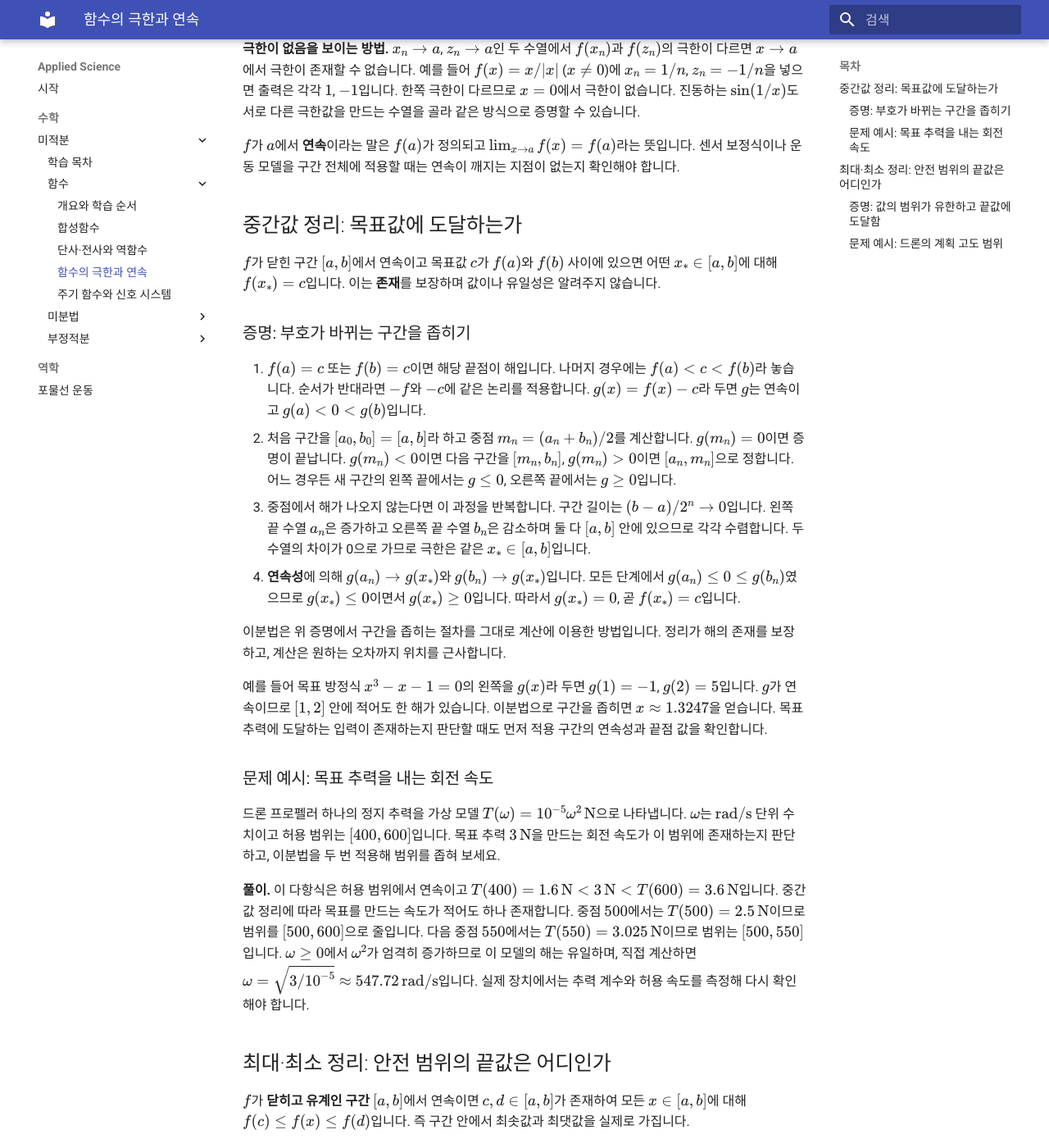
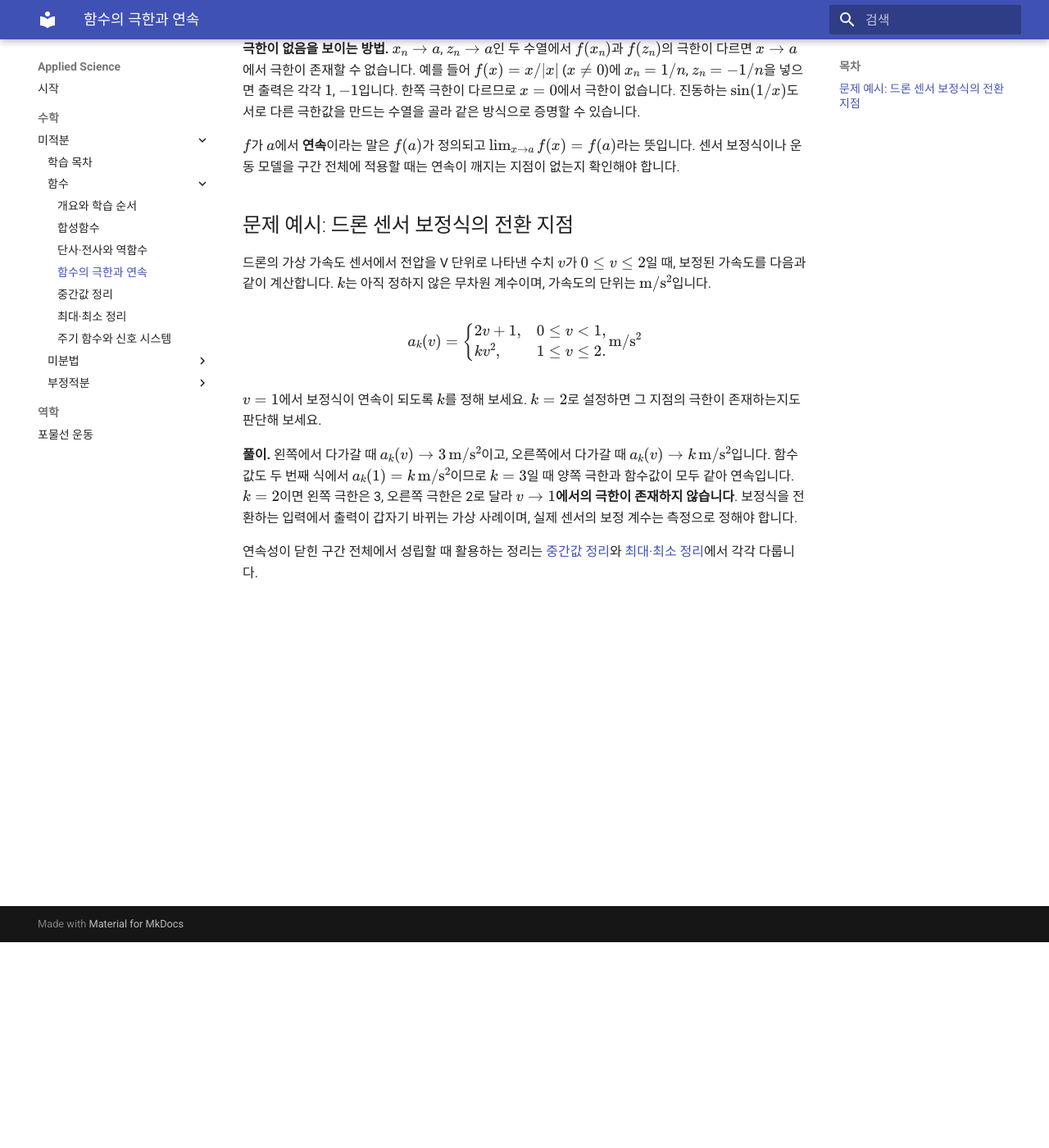
Before and after one commit to koosco/applied-science, an MkDocs documentation site: the page built from docs/mathematics/calculus/functions/limits-and-continuity.md, in a window 1280 px wide and 1400 px high, scrolled down 251 px. Shown: the whole window at 82% size. Built offline with MkDocs 1.6.1 and Material for MkDocs 9.7.7, drawn with Linux system fonts in a browser that asks for light colours; some of the changed text lies outside the part shown.

Commit message:
Split continuity theorems into separate calculus pages

```diff
--- a/docs/mathematics/calculus/functions/limits-and-continuity.md
+++ b/docs/mathematics/calculus/functions/limits-and-continuity.md
@@ -6,54 +6,21 @@
 
 $f$가 $a$에서 **연속**이라는 말은 $f(a)$가 정의되고 $\lim_{x\to a}f(x)=f(a)$라는 뜻입니다. 센서 보정식이나 운동 모델을 구간 전체에 적용할 때는 연속이 깨지는 지점이 없는지 확인해야 합니다.
 
-## 중간값 정리: 목표값에 도달하는가
+## 문제 예시: 드론 센서 보정식의 전환 지점
 
-$f$가 닫힌 구간 $[a,b]$에서 연속이고 목표값 $c$가 $f(a)$와 $f(b)$ 사이에 있으면 어떤 $x_*\in[a,b]$에 대해 $f(x_*)=c$입니다. 이는 **존재**를 보장하며 값이나 유일성은 알려주지 않습니다.
+드론의 가상 가속도 센서에서 전압을 V 단위로 나타낸 수치 $v$가 $0\le v\le2$일 때, 보정된 가속도를 다음과 같이 계산합니다. $k$는 아직 정하지 않은 무차원 계수이며, 가속도의 단위는 $\mathrm{m/s^2}$입니다.
 
-### 증명: 부호가 바뀌는 구간을 좁히기
+\[
+a_k(v)=
+\begin{cases}
+2v+1,&0\le v<1,\\
+kv^2,&1\le v\le2.
+\end{cases}\,\mathrm{m/s^2}
+\]
 
-1. $f(a)=c$ 또는 $f(b)=c$이면 해당 끝점이 해입니다. 나머지 경우에는 $f(a)<c<f(b)$라 놓습니다. 순서가 반대라면 $-f$와 $-c$에 같은 논리를 적용합니다. $g(x)=f(x)-c$라 두면 $g$는 연속이고 $g(a)<0<g(b)$입니다.
-2. 처음 구간을 $[a_0,b_0]=[a,b]$라 하고 중점 $m_n=(a_n+b_n)/2$를 계산합니다. $g(m_n)=0$이면 증명이 끝납니다. $g(m_n)<0$이면 다음 구간을 $[m_n,b_n]$, $g(m_n)>0$이면 $[a_n,m_n]$으로 정합니다. 어느 경우든 새 구간의 왼쪽 끝에서는 $g\le0$, 오른쪽 끝에서는 $g\ge0$입니다.
-3. 중점에서 해가 나오지 않는다면 이 과정을 반복합니다. 구간 길이는 $(b-a)/2^n\to0$입니다. 왼쪽 끝 수열 $a_n$은 증가하고 오른쪽 끝 수열 $b_n$은 감소하며 둘 다 $[a,b]$ 안에 있으므로 각각 수렴합니다. 두 수열의 차이가 0으로 가므로 극한은 같은 $x_*\in[a,b]$입니다.
-4. **연속성**에 의해 $g(a_n)\to g(x_*)$와 $g(b_n)\to g(x_*)$입니다. 모든 단계에서 $g(a_n)\le0\le g(b_n)$였으므로 $g(x_*)\le0$이면서 $g(x_*)\ge0$입니다. 따라서 $g(x_*)=0$, 곧 $f(x_*)=c$입니다.
+$v=1$에서 보정식이 연속이 되도록 $k$를 정해 보세요. $k=2$로 설정하면 그 지점의 극한이 존재하는지도 판단해 보세요.
 
-이분법은 위 증명에서 구간을 좁히는 절차를 그대로 계산에 이용한 방법입니다. 정리가 해의 존재를 보장하고, 계산은 원하는 오차까지 위치를 근사합니다.
-
-예를 들어 목표 방정식 $x^3-x-1=0$의 왼쪽을 $g(x)$라 두면 $g(1)=-1$, $g(2)=5$입니다. $g$가 연속이므로 $[1,2]$ 안에 적어도 한 해가 있습니다. 이분법으로 구간을 좁히면 $x\approx1.3247$을 얻습니다. 목표 추력에 도달하는 입력이 존재하는지 판단할 때도 먼저 적용 구간의 연속성과 끝점 값을 확인합니다.
-
-### 문제 예시: 목표 추력을 내는 회전 속도
-
-드론 프로펠러 하나의 정지 추력을 가상 모델 $T(\omega)=10^{-5}\omega^2\,\mathrm N$으로 나타냅니다. $\omega$는 $\mathrm{rad/s}$ 단위 수치이고 허용 범위는 $[400,600]$입니다. 목표 추력 $3\,\mathrm N$을 만드는 회전 속도가 이 범위에 존재하는지 판단하고, 이분법을 두 번 적용해 범위를 좁혀 보세요.
-
-**풀이.** 이 다항식은 허용 범위에서 연속이고 $T(400)=1.6\,\mathrm N<3\,\mathrm N<T(600)=3.6\,\mathrm N$입니다. 중간값 정리에 따라 목표를 만드는 속도가 적어도 하나 존재합니다. 중점 $500$에서는 $T(500)=2.5\,\mathrm N$이므로 범위를 $[500,600]$으로 줄입니다. 다음 중점 $550$에서는 $T(550)=3.025\,\mathrm N$이므로 범위는 $[500,550]$입니다. $\omega\ge0$에서 $\omega^2$가 엄격히 증가하므로 이 모델의 해는 유일하며, 직접 계산하면 $\omega=\sqrt{3/10^{-5}}\approx547.72\,\mathrm{rad/s}$입니다. 실제 장치에서는 추력 계수와 허용 속도를 측정해 다시 확인해야 합니다.
+**풀이.** 왼쪽에서 다가갈 때 $a_k(v)\to3\,\mathrm{m/s^2}$이고, 오른쪽에서 다가갈 때 $a_k(v)\to k\,\mathrm{m/s^2}$입니다. 함수값도 두 번째 식에서 $a_k(1)=k\,\mathrm{m/s^2}$이므로 $k=3$일 때 양쪽 극한과 함수값이 모두 같아 연속입니다. $k=2$이면 왼쪽 극한은 3, 오른쪽 극한은 2로 달라 **$v\to1$에서의 극한이 존재하지 않습니다**. 보정식을 전환하는 입력에서 출력이 갑자기 바뀌는 가상 사례이며, 실제 센서의 보정 계수는 측정으로 정해야 합니다.
 
 <a id="extreme-value"></a>
-## 최대·최소 정리: 안전 범위의 끝값은 어디인가
-
-$f$가 **닫히고 유계인 구간** $[a,b]$에서 연속이면 $c,d\in[a,b]$가 존재하여 모든 $x\in[a,b]$에 대해 $f(c)\le f(x)\le f(d)$입니다. 즉 구간 안에서 최솟값과 최댓값을 실제로 가집니다.
-
-### 증명: 값의 범위가 유한하고 끝값에 도달함
-
-1. 먼저 함수값이 **유계**임을 보입니다. 위로 유계가 아니라면 각 자연수 $n$에 대해 $f(x_n)>n$인 $x_n\in[a,b]$를 고를 수 있습니다. 닫히고 유계인 구간 안의 수열에는 $x_{n_k}\to x_*\in[a,b]$인 부분수열이 있습니다. 연속성에 따르면 $f(x_{n_k})\to f(x_*)$인데, 왼쪽 값은 무한히 커져야 하므로 모순입니다. 아래로 유계인 것도 같은 방식으로 보입니다.
-2. 함수값 집합의 유한한 상한을 $M=\sup\{f(x):x\in[a,b]\}$라 둡니다. 상한의 정의에 따라 매 $n$마다 $M-1/n<f(x_n)\le M$인 $x_n\in[a,b]$를 고를 수 있습니다. 이 점들의 부분수열이 어떤 $d\in[a,b]$로 수렴합니다.
-3. 두 부등식의 양끝이 모두 $M$으로 가므로 $f(x_{n_k})\to M$입니다. 동시에 연속성에 의해 $f(x_{n_k})\to f(d)$이므로 $f(d)=M$입니다. 하한 $m=\inf\{f(x):x\in[a,b]\}$에도 같은 절차를 적용하면 어떤 $c\in[a,b]$에서 $f(c)=m$을 얻습니다.
-
-**닫히고 유계인 구간**이므로 선택한 점들의 수렴 부분수열이 구간 안에 남고, **연속성**이 있으므로 함수값의 극한을 해당 점의 함수값으로 옮길 수 있습니다. 두 조건이 증명에서 각각 필요한 지점입니다.
-
-예를 들어 $f(x)=-(x-2)^2+3$을 $[0,4]$에서 평가하면 $f(2)=3$이 최댓값이고 $f(0)=f(4)=-1$이 최솟값입니다. 정리는 극값의 존재만 보장하므로 실제 위치는 [도함수의 임계점과 구간 끝점](../differentiation/extrema.md)을 계산해 찾아야 합니다. 열린 구간에서는 끝값을 향해 다가가기만 하고 도달하지 않을 수 있습니다.
-
-### 문제 예시: 드론의 계획 고도 범위
-
-드론의 4초짜리 시험 비행에서 계획 고도를 $h(t)=10+t^3-6t^2+9t\,\mathrm m$로 둡니다. $t$는 초 단위 수치이고 $0\le t\le4$입니다. 이 구간의 최저·최고 고도를 찾고, 계획 고도가 항상 $11\,\mathrm m$ 이상이라는 조건을 만족하는지 판단해 보세요. 이 다항식은 풀이를 위한 가상 고도 계획입니다.
-
-**풀이.** $h$는 다항식이므로 닫힌 구간에서 연속입니다. 최대·최소 정리에 따라 두 값이 존재합니다. 위치를 찾을 때는 [도함수](../differentiation/derivatives-and-tangents.md)를 이용해 안쪽 임계점과 양 끝점을 모두 검사합니다.
-
-\[
-h'(t)=3t^2-12t+9=3(t-1)(t-3).
-\]
-
-| 후보 시각 $t$ (s) | 0 | 1 | 3 | 4 |
-| --- | ---: | ---: | ---: | ---: |
-| 계획 고도 $h(t)$ (m) | 10 | 14 | 10 | 14 |
-
-최저 고도는 $10\,\mathrm m$ ($t=0,3\,\mathrm s$), 최고 고도는 $14\,\mathrm m$ ($t=1,4\,\mathrm s$)입니다. 따라서 계획 고도가 항상 $11\,\mathrm m$ 이상이라는 조건은 **만족하지 않습니다**. 정리는 극값이 존재함을 보장하고, 도함수 계산은 해당 시각과 값을 찾는 단계입니다.
+연속성이 닫힌 구간 전체에서 성립할 때 활용하는 정리는 [중간값 정리](intermediate-value-theorem.md)와 [최대·최소 정리](extreme-value-theorem.md)에서 각각 다룹니다.
--- a/mkdocs.yml
+++ b/mkdocs.yml
@@ -17,6 +17,8 @@
               - 합성함수: mathematics/calculus/functions/composition.md
               - 단사·전사와 역함수: mathematics/calculus/functions/inverse-functions.md
               - 함수의 극한과 연속: mathematics/calculus/functions/limits-and-continuity.md
+              - 중간값 정리: mathematics/calculus/functions/intermediate-value-theorem.md
+              - 최대·최소 정리: mathematics/calculus/functions/extreme-value-theorem.md
               - 주기 함수와 신호 시스템: mathematics/calculus/functions/periodic-signals.md
           - 미분법:
               - 개요와 학습 순서: mathematics/calculus/differentiation/index.md
```
Also changed, not shown: README.md (+2 -0 lines), docs/mathematics/calculus/differentiation/extrema.md (+1 -1 lines), docs/mathematics/calculus/differentiation/theorems/rolle.md (+1 -1 lines), docs/mathematics/calculus/functions/extreme-value-theorem.md (added, +33 -0 lines), docs/mathematics/calculus/functions/index.md (+4 -2 lines), docs/mathematics/calculus/functions/intermediate-value-theorem.md (added, +24 -0 lines).
